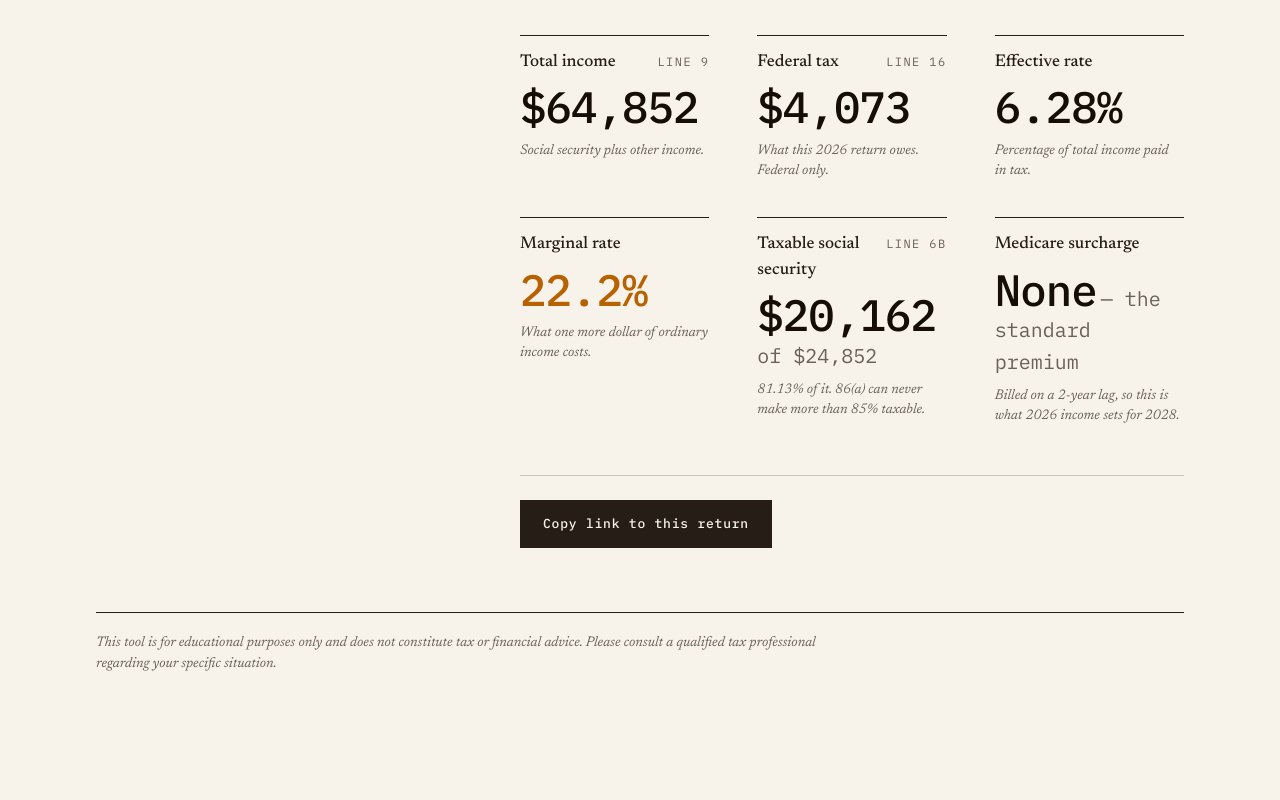
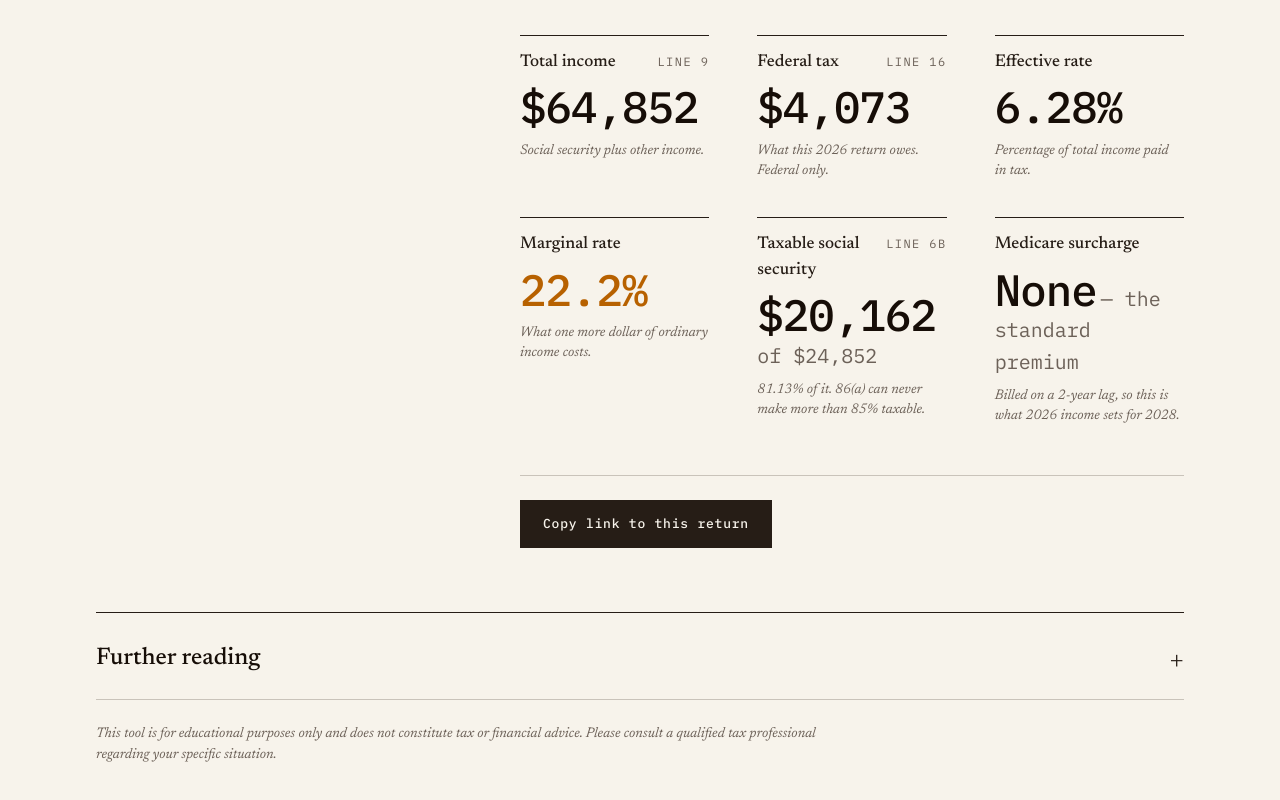
Before and after one commit to ecao310/congenial-octo-spork, a React (Vite) app: page / in a window 1280 px wide. Shown: the part 2033-2833 px from the top of the page. Before the commit the page ends 2756 px from the top, so only its background shows below. Built offline with nearby package versions, Linux system fonts and the light colour scheme.

Commit message:
add further reading

```diff
--- a/src/App.tsx
+++ b/src/App.tsx
@@ -34,6 +34,7 @@ import { useScenarioAddress } from './hooks/useScenarioAddress';
 import { useSettledReading } from './hooks/useSettledReading';
 import { Answer } from './components/Answer';
 import { BenefitStep } from './components/BenefitStep';
+import { FurtherReading } from './components/FurtherReading';
 import { Header } from './components/Header';
 import { TorpedoStep } from './components/TorpedoStep';
 
@@ -494,14 +495,14 @@ const App: React.FC = () => {
 
           Where it sits changes nothing about when it is read, so it sits above
           the steps rather than below them: the close is the last thing before
-          the disclaimer, and that adjacency is part of the shape. Empty and a
+          the footer, and that adjacency is part of the shape. Empty and a
           pixel wide, it interrupts nothing here. */}
       <p className="live-reading" aria-live="polite" aria-atomic="true">
         {announcement}
       </p>
 
       {/* The main landmark, and everything that is not the title or the
-          disclaimer: both steps and the close.
+          footer: both steps and the close.
 
           `.shell` is already the box that holds exactly that, so it becomes the
           landmark rather than gaining a wrapper — a second box here would be a
@@ -585,7 +586,12 @@ const App: React.FC = () => {
         </div>
       </main>
 
+      {/* The back matter: where to read on, then the disclaimer. In the footer
+          because `contentinfo` is the landmark for what is about a document
+          rather than part of it, so the close stays the last thing in the main
+          and the disclaimer the last word. */}
       <footer>
+        <FurtherReading />
         <p>
           This tool is for educational purposes only and does not constitute tax
           or financial advice. Please consult a qualified tax professional
--- /dev/null
+++ b/src/components/FurtherReading.tsx
@@ -0,0 +1,35 @@
+import { FURTHER_READING } from '../lib/furtherReading';
+
+/**
+ * The reading list: a closed note under the footer's rule, ahead of the
+ * disclaimer.
+ *
+ * Set as one of the notes — the heading, the plus that turns to a minus —
+ * because it is one: something to open after the walk, not part of it. It
+ * is in the footer because that is what one is for: `contentinfo` is the
+ * landmark for what is *about* a document rather than part of it, so the
+ * close stays the last thing in the main and the disclaimer the last word.
+ * Same-tab links, no `target`: a reader who leaves comes back with the back
+ * button, and the return is still in the address bar when they do.
+ *
+ * A span rather than a paragraph for the source, because the footer's own
+ * `p` rule is written for the disclaimer and would set anything else in the
+ * same italic.
+ */
+export const FurtherReading: React.FC = () => (
+  <details className="reading" id="reading">
+    <summary>
+      <h2 className="reading-heading" id="reading-heading">
+        Further reading
+      </h2>
+    </summary>
+    <ul className="reading-list">
+      {FURTHER_READING.map(({ href, title, source }) => (
+        <li className="reading-item" key={href}>
+          <a href={href}>{title}</a>
+          <span className="reading-source">{source}</span>
+        </li>
+      ))}
+    </ul>
+  </details>
+);
--- /dev/null
+++ b/src/lib/furtherReading.ts
@@ -0,0 +1,36 @@
+/**
+ * Where to read on, in the one place the footer and the test that reads the
+ * footer back can both look.
+ *
+ * Three pieces, no more: one that covers everything the chart prices in one
+ * sitting, one that derives the hump, and the publication the engine is
+ * checked against. A longer list is a longer list; these are the three a
+ * reader who has just walked both steps would want next, in the order they
+ * would want them. Each is a title and its publisher, nothing more: a
+ * publisher refreshes an article and a date or a summary on the page would go
+ * stale while the link did not.
+ */
+export interface Reading {
+  href: string;
+  title: string;
+  /** Who published it, as a reader would name them. */
+  source: string;
+}
+
+export const FURTHER_READING: readonly Reading[] = [
+  {
+    href: 'https://www.fidelity.com/learning-center/personal-finance/social-security-tax-torpedo-and-hidden-taxes',
+    title: 'Social Security tax torpedo and 3 other hidden taxes',
+    source: 'Fidelity',
+  },
+  {
+    href: 'https://www.kitces.com/blog/the-taxation-of-social-security-benefits-as-a-marginal-tax-rate-increase/',
+    title: 'The Taxation of Social Security Benefits as a Marginal Tax Rate Increase',
+    source: 'Kitces',
+  },
+  {
+    href: 'https://www.irs.gov/publications/p915',
+    title: 'Publication 915: Social Security and Equivalent Railroad Retirement Benefits',
+    source: 'IRS',
+  },
+];
--- a/src/styles/index.css
+++ b/src/styles/index.css
@@ -170,6 +170,11 @@ a {
 
 a:hover {
   color: var(--accent-bright);
+}
+
+a:focus-visible {
+  outline: 2px solid var(--accent);
+  outline-offset: 2px;
 }
 
 /* The page's top rule: the one heavy stroke on it, the way a broadsheet's
@@ -987,6 +992,99 @@ footer p {
   line-height: 1.5;
 }
 
+/* ───── Further reading ─────────────────────────────────────────────────────
+ *
+ * The back matter, set as one more of the notes under the footer's own rule:
+ * a closed row with its heading and a plus that turns to a minus, and inside
+ * it one hairline row per piece — its title as the link, its source in the
+ * margin the way a closing figure carries its 1040 line. No number in the
+ * margin: the notes are counted in the step they belong to, and this one
+ * belongs to none of them.
+ */
+.reading {
+  margin: 0 0 1.5rem;
+  padding: 0.25rem 0 1.125rem;
+  border-bottom: 1px solid var(--edge);
+}
+
+.reading > summary {
+  display: grid;
+  grid-template-columns: minmax(0, 1fr) 1.5rem;
+  column-gap: 0.75rem;
+  align-items: center;
+  min-height: 2.75rem;
+  list-style: none;
+  cursor: pointer;
+  user-select: none;
+}
+
+.reading > summary::-webkit-details-marker {
+  display: none;
+}
+
+/* Set like `.explainer h3`: the same heading, one level up. */
+.reading-heading {
+  margin: 0;
+  font-size: 1.5rem;
+  font-weight: 500;
+  line-height: 1.15;
+  font-variation-settings: 'opsz' 36;
+  color: var(--ink-bright);
+  transition: color 0.2s ease;
+}
+
+.reading > summary::after {
+  content: '+';
+  justify-self: end;
+  font-family: var(--font-mono);
+  font-size: 1.5rem;
+  font-weight: 300;
+  line-height: 1;
+  color: var(--ink);
+}
+
+.reading[open] > summary::after {
+  content: '−';
+}
+
+.reading > summary:hover .reading-heading {
+  color: var(--accent);
+}
+
+.reading > summary:focus-visible {
+  outline: 2px solid var(--accent);
+  outline-offset: 4px;
+}
+
+.reading-list {
+  margin: 0.875rem 0 0;
+  padding: 0;
+  max-width: 45rem;
+  list-style: none;
+  cursor: default;
+}
+
+.reading-item {
+  display: flex;
+  flex-wrap: wrap;
+  justify-content: space-between;
+  align-items: baseline;
+  gap: 0.25rem 1rem;
+  padding: 0.875rem 0;
+  border-top: 1px solid var(--edge);
+}
+
+/* Set like `.answer-line`: the mono margin note beside a serif label. */
+.reading-source {
+  font-family: var(--font-mono);
+  font-size: 0.75rem;
+  letter-spacing: 0.12em;
+  text-transform: uppercase;
+  color: var(--ink-muted);
+  white-space: nowrap;
+}
+
+
 /* ───── The step flow ────────────────────────────────────────────────────────
  *
  * Two sections, both mounted, read top to bottom. Step 1 is the rail and
@@ -1559,6 +1657,7 @@ footer p {
      Controls that only do something when clicked, and the marks that promise
      something will open. */
 
+  .reading,
   .answer-share-button,
   .link-note button,
   .chart-lines,
```
Also changed, not shown: 2 other files (tests, documents, lock files or other folders).
